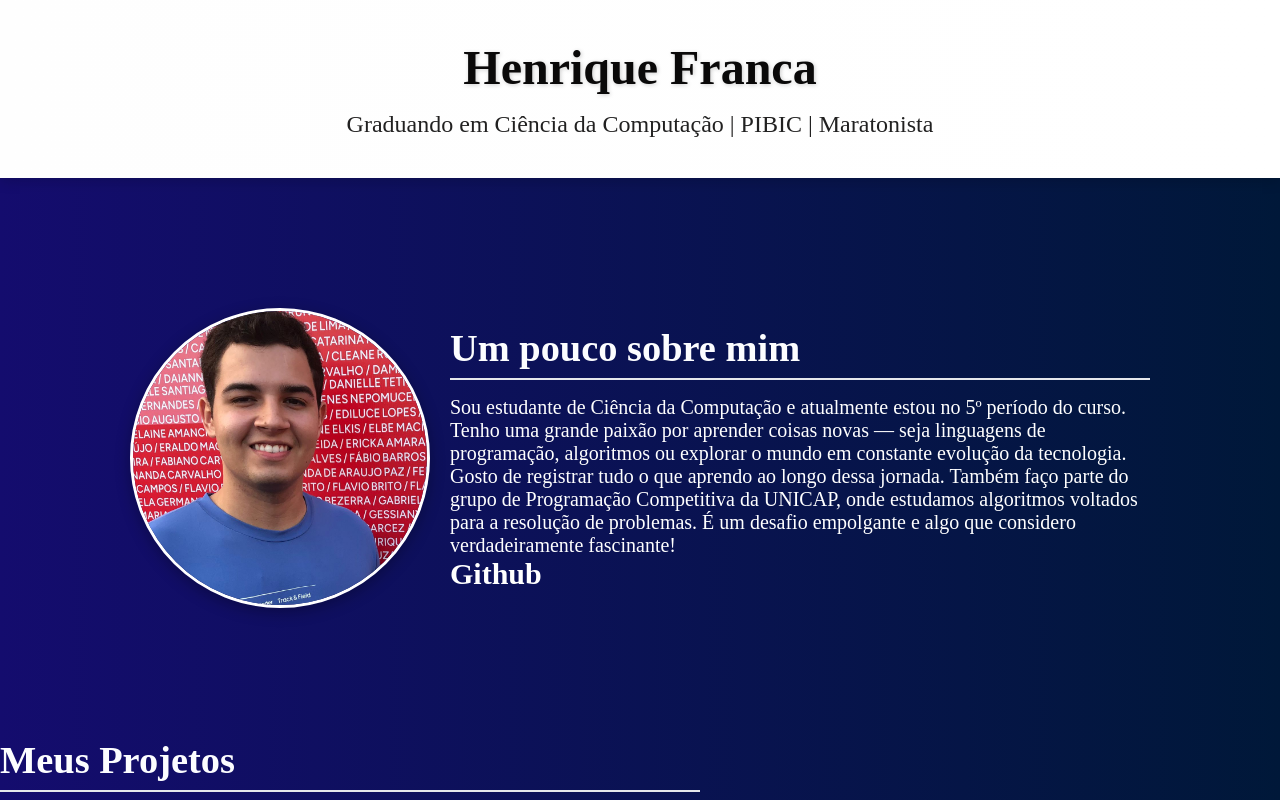
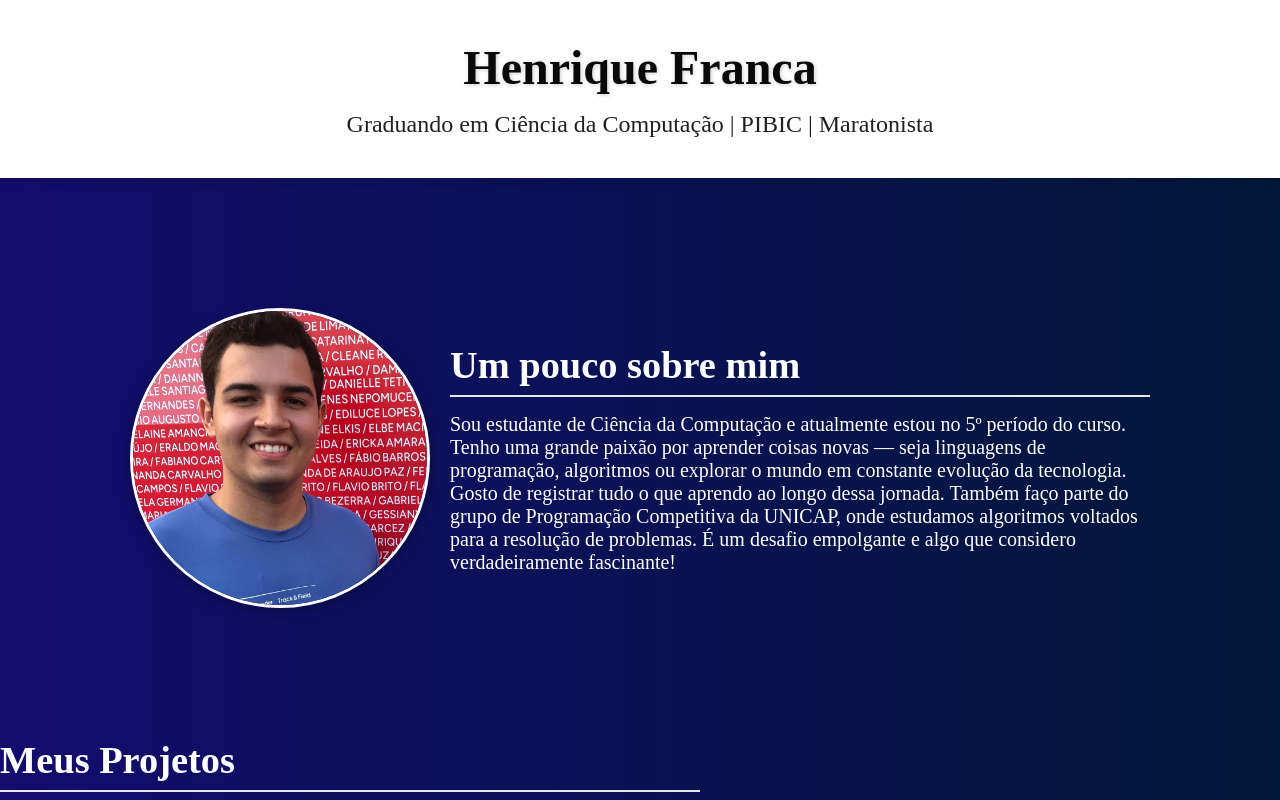
Before and after one commit to HenriqueFrancaa/Projeto-Portifolio-PWM, a Next.js app in the folder portifolio/: page / in a window 1280 px wide. Shown: the top 800 px of the page. Built offline with nearby package versions, Linux system fonts and the light colour scheme.

Commit message:
Fazendo ajustes finais

```diff
--- a/portifolio/app/page.js
+++ b/portifolio/app/page.js
@@ -19,9 +19,7 @@ export default function Home() {
               Também faço parte do grupo de Programação Competitiva da UNICAP, onde estudamos algoritmos voltados para a resolução de problemas.
               É um desafio empolgante e algo que considero verdadeiramente fascinante!
           </p>
-        <div>
-          <h2>Github</h2>
-        </div>
+
         </div>
     </div>
 
```
